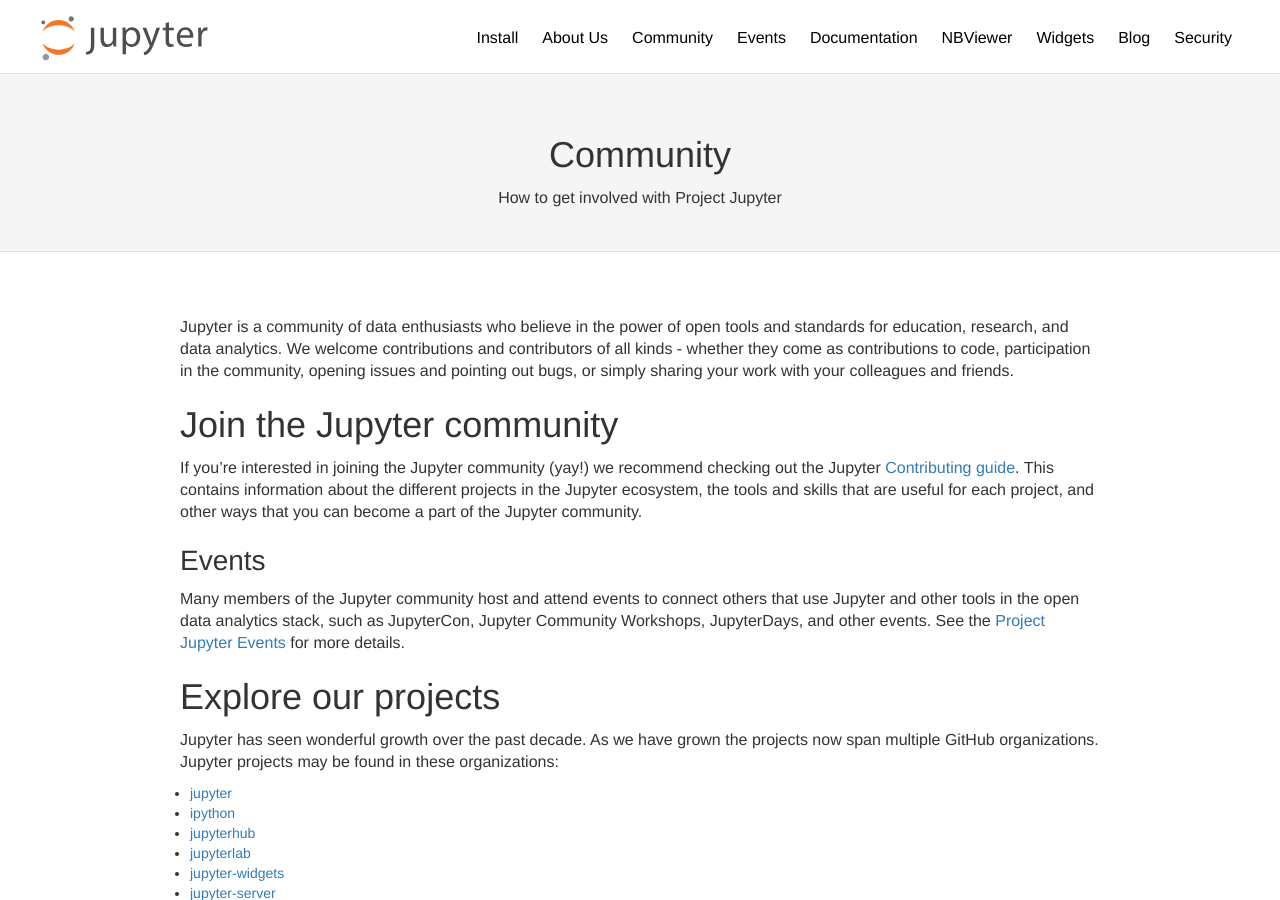
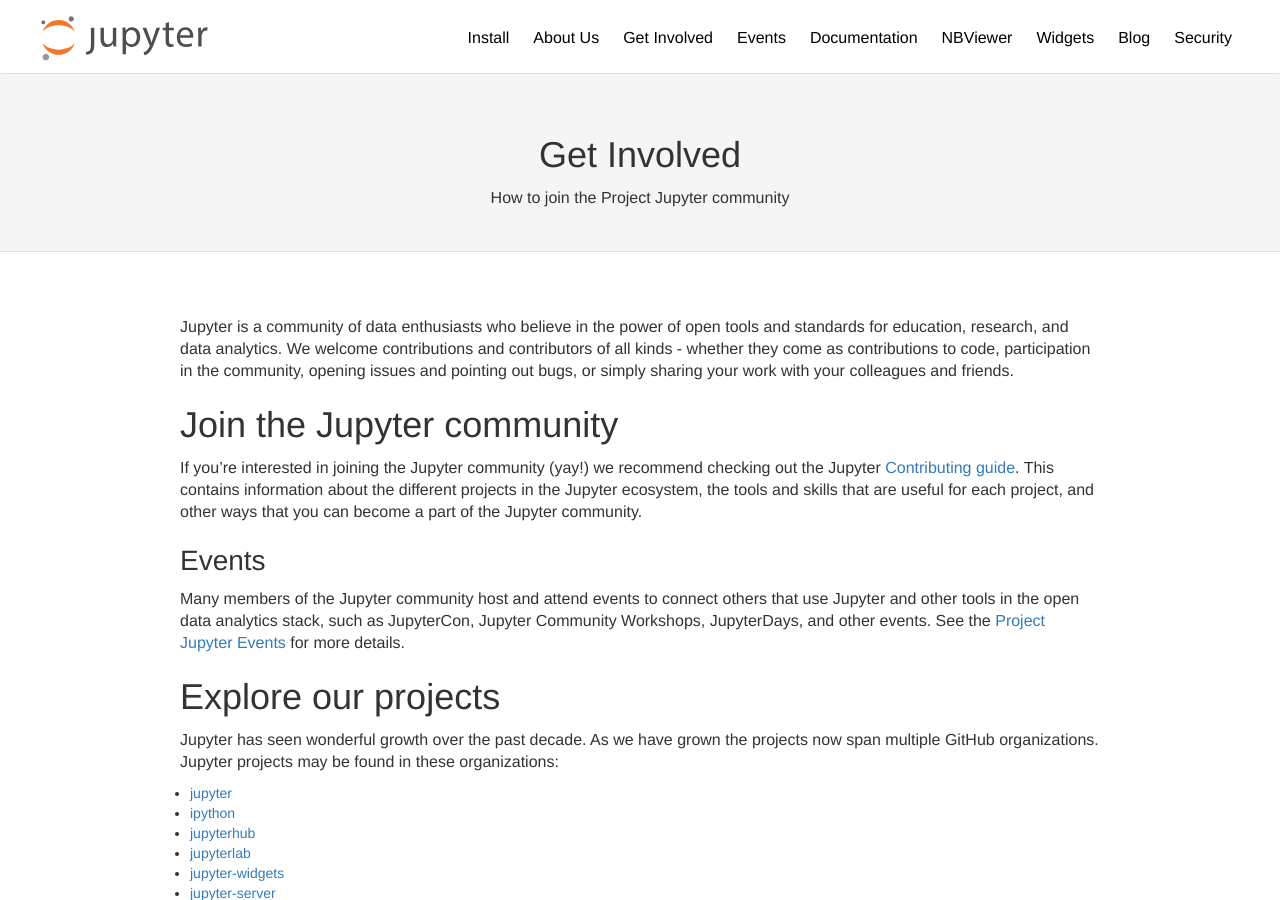
Before and after one commit to jupyter/jupyter.github.io, a Jekyll site: the page built from community.md, in a window 1280 px wide and 900 px high. Built offline with Jekyll 4.4.1, drawn with Linux system fonts in a browser that asks for light colours; some of the changed text lies outside the part shown.

Commit message:
Renamed Community tab as Get Involved

```diff
--- a/_data/nav.yml
+++ b/_data/nav.yml
@@ -2,7 +2,7 @@
     - title: Install
       url: /install
     - About Us
-    - title: Community
+    - title: Get Involved
       url: /community
     - title: Events
       url: /events
--- a/community.md
+++ b/community.md
@@ -1,7 +1,7 @@
 ---
 layout: page_md
-title: Community
-tagline: How to get involved with Project Jupyter
+title: Get Involved
+tagline: How to join the Project Jupyter community
 permalink: /community
 ---
 
```
